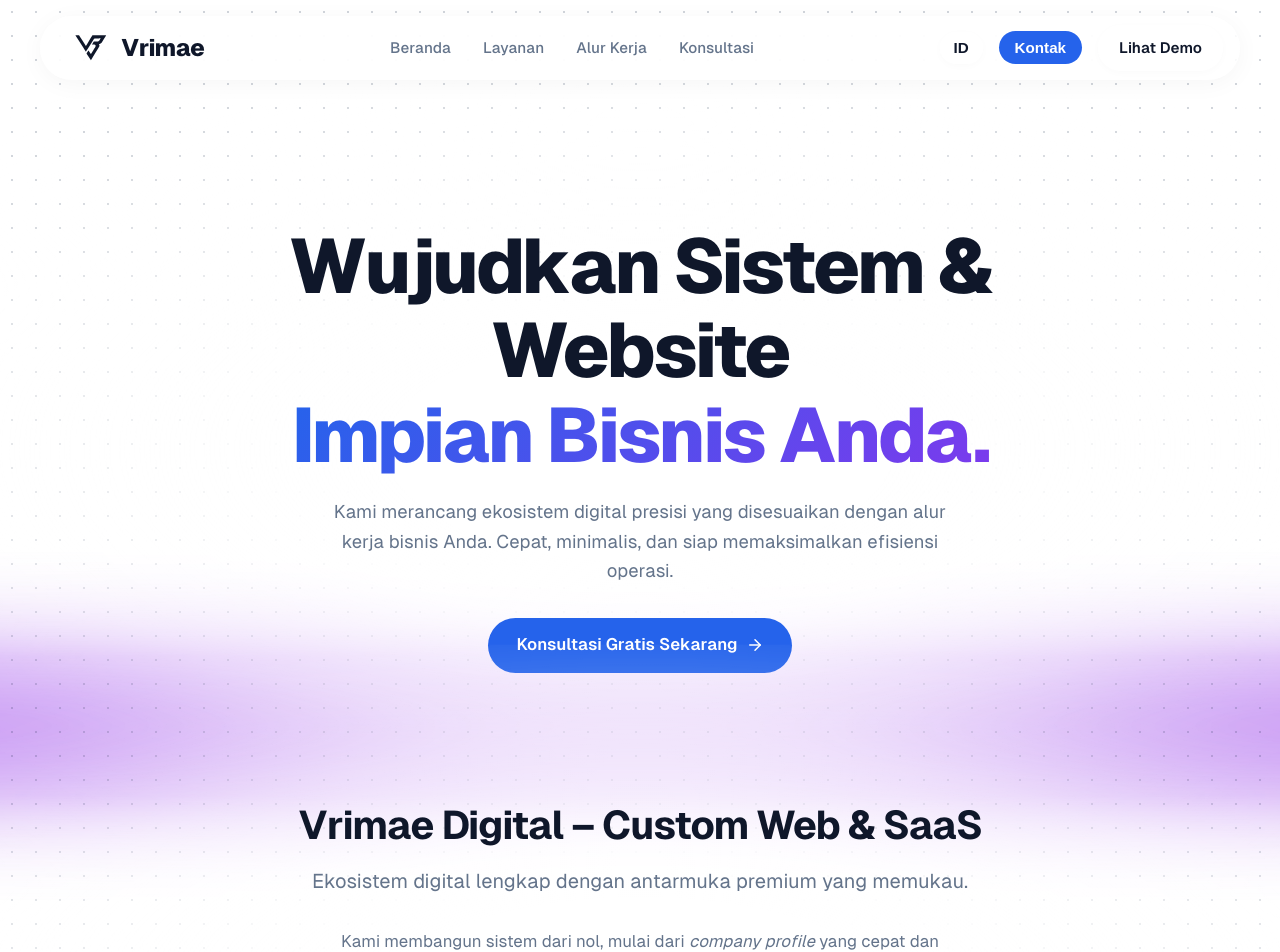
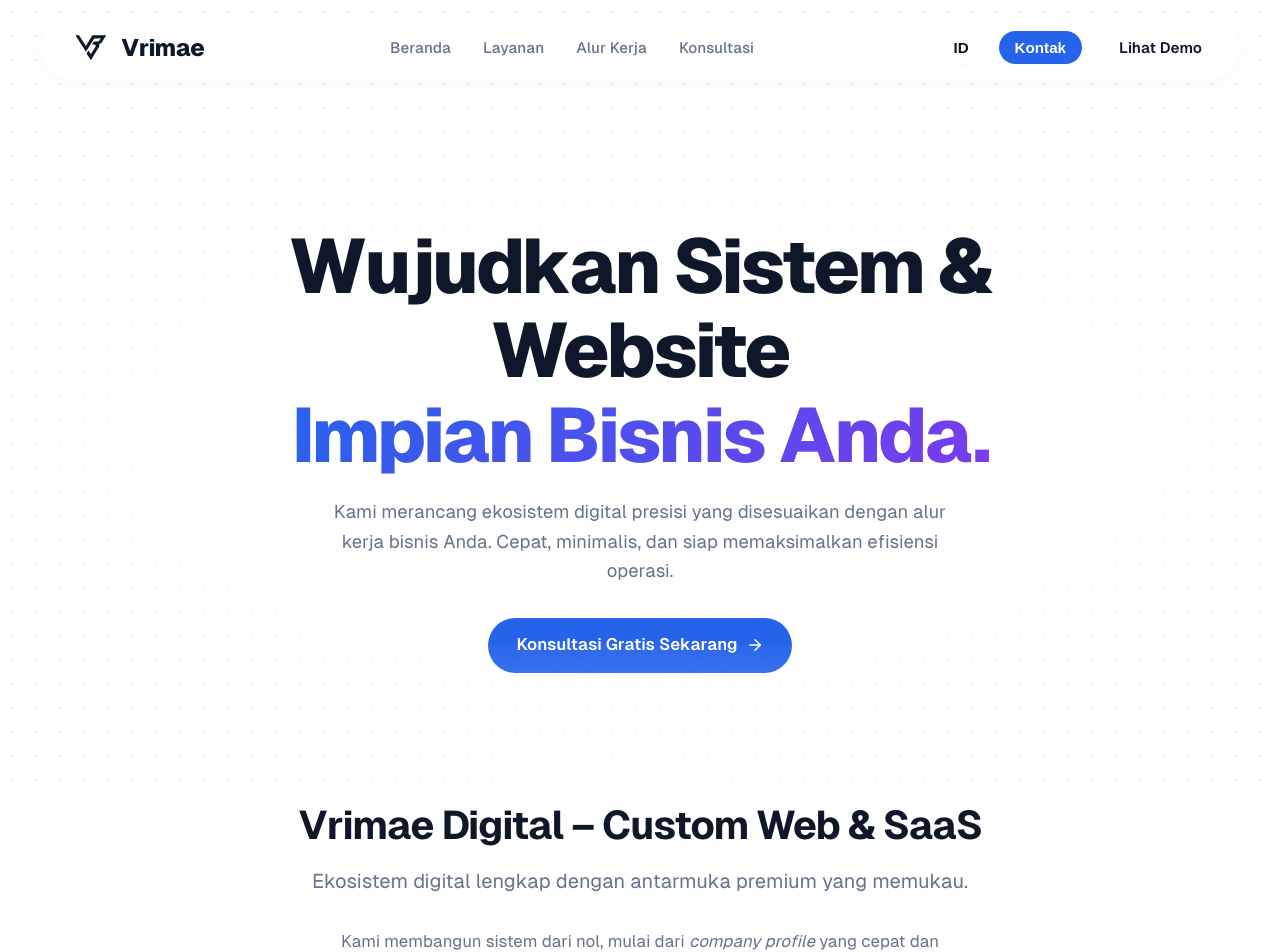
Before and after one commit to vrimae/vrimae-landing, a React (Vite) app: page / in a window 1280 px wide. Shown: the top 952 px of the page. Built offline with nearby package versions, Linux system fonts and the light colour scheme.

Commit message:
style: completely remove aurora background from hero

```diff
--- a/src/index.css
+++ b/src/index.css
@@ -252,58 +252,6 @@ a {
   overflow: hidden;
   background-image: radial-gradient(circle, #d1d5db 1px, transparent 1px);
   background-size: 24px 24px;
-}
-
-.aurora-line {
-  position: absolute;
-  filter: blur(50px);
-  opacity: 0.9;
-  border-radius: 0;
-  mix-blend-mode: multiply;
-  animation: aurora-flow 7s infinite alternate ease-in-out;
-  will-change: transform, opacity;
-  z-index: -1;
-}
-
-/* Extreme optimization for low-end mobile devices */
-@media (max-width: 768px) {
-  .aurora-line {
-    display: none; /* Completely remove heavy animated blurs and blend modes */
-  }
-}
-
-.aurora-1 {
-  background:
-    radial-gradient(ellipse at 5% 50%, rgba(147, 51, 234, 0.9) 0%, transparent 40%),
-    radial-gradient(ellipse at 95% 50%, rgba(147, 51, 234, 0.9) 0%, transparent 40%),
-    linear-gradient(90deg, rgba(147, 51, 234, 0.2) 0%, rgba(147, 51, 234, 0.4) 50%, rgba(147, 51, 234, 0.2) 100%);
-  -webkit-mask-image: linear-gradient(to bottom, transparent 0%, black 30%, black 70%, transparent 100%);
-  mask-image: linear-gradient(to bottom, transparent 0%, black 30%, black 70%, transparent 100%);
-  width: 120%;
-  height: 350px;
-  top: 55%;
-  left: -10%;
-  transform: translateY(-50%);
-  animation-delay: 0s;
-}
-
-@keyframes aurora-flow {
-  0% {
-    transform: translateY(-50%) scaleX(1) scaleY(1);
-    opacity: 0.7;
-  }
-  33% {
-    transform: translateY(-45%) scaleX(1.05) scaleY(1.2);
-    opacity: 0.9;
-  }
-  66% {
-    transform: translateY(-55%) scaleX(0.95) scaleY(0.8);
-    opacity: 0.6;
-  }
-  100% {
-    transform: translateY(-50%) scaleX(1.08) scaleY(1.1);
-    opacity: 0.8;
-  }
 }
 
 
--- a/src/pages/Home.tsx
+++ b/src/pages/Home.tsx
@@ -28,9 +28,6 @@ export default function Home() {
     <>
       {/* Hero Section */}
       <section className="hero">
-        <div className="hero-background">
-          <div className="aurora-line aurora-1"></div>
-        </div>
         <motion.div
           className="hero-content text-glow-wrapper"
           initial="hidden"
```
